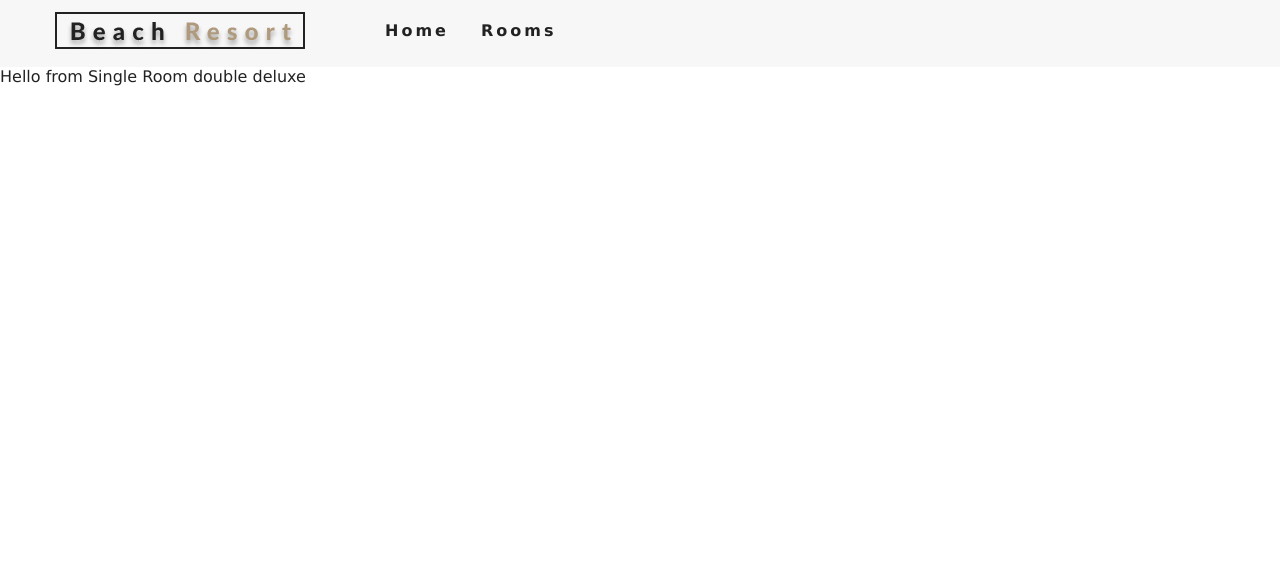
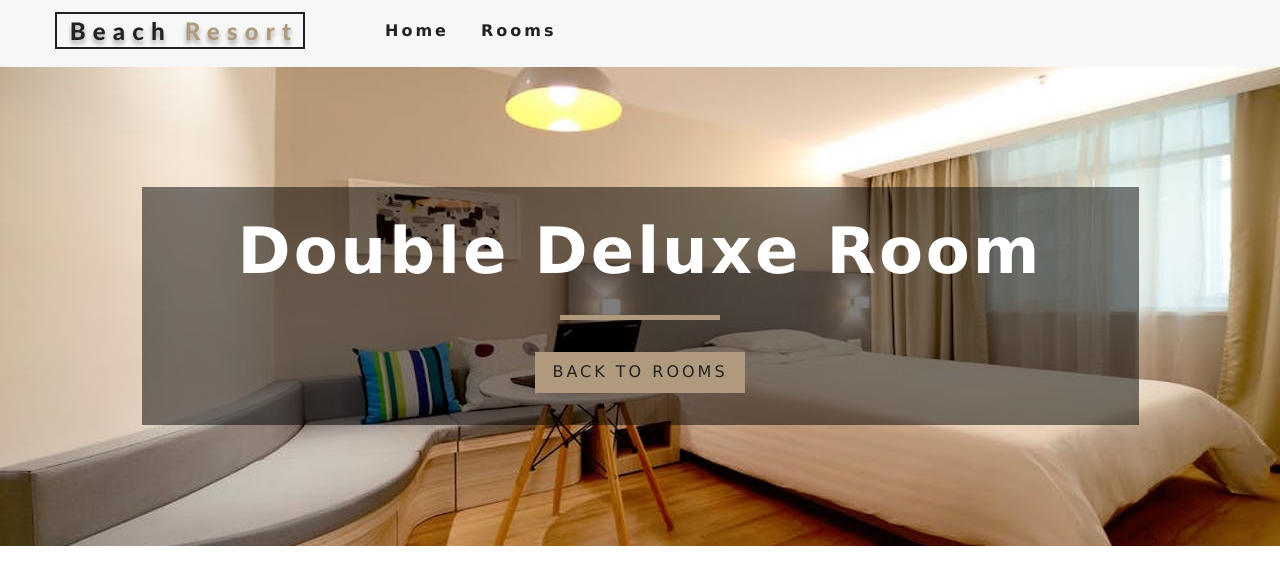
Before and after one commit to akintoluvic/beach-resort-app, a React (Create React App) app: page /rooms/double-deluxe in a window 1280 px wide. Shown: the top 584 px of the page. Built offline with nearby package versions, Linux system fonts and the light colour scheme.

Commit message:
room header

```diff
--- a/src/pages/SingleRoom.js
+++ b/src/pages/SingleRoom.js
@@ -26,8 +26,13 @@ class SingleRoom extends Component {
                 <Link to="/rooms" className="btn-primary">back to rooms</Link>
             </div>
         }
+        const { name, description, capacity, size,price,extras,breakfast,pets,images} = room;
         return (
-            <div>Hello from Single Room {room.name}</div>
+            <Hero hero="roomsHero">
+                <Banner title={`${name} room`}>
+                    <Link to="/rooms" className="btn-primary">back to rooms</Link>
+                </Banner>
+            </Hero>
          );
     }
 }
```
